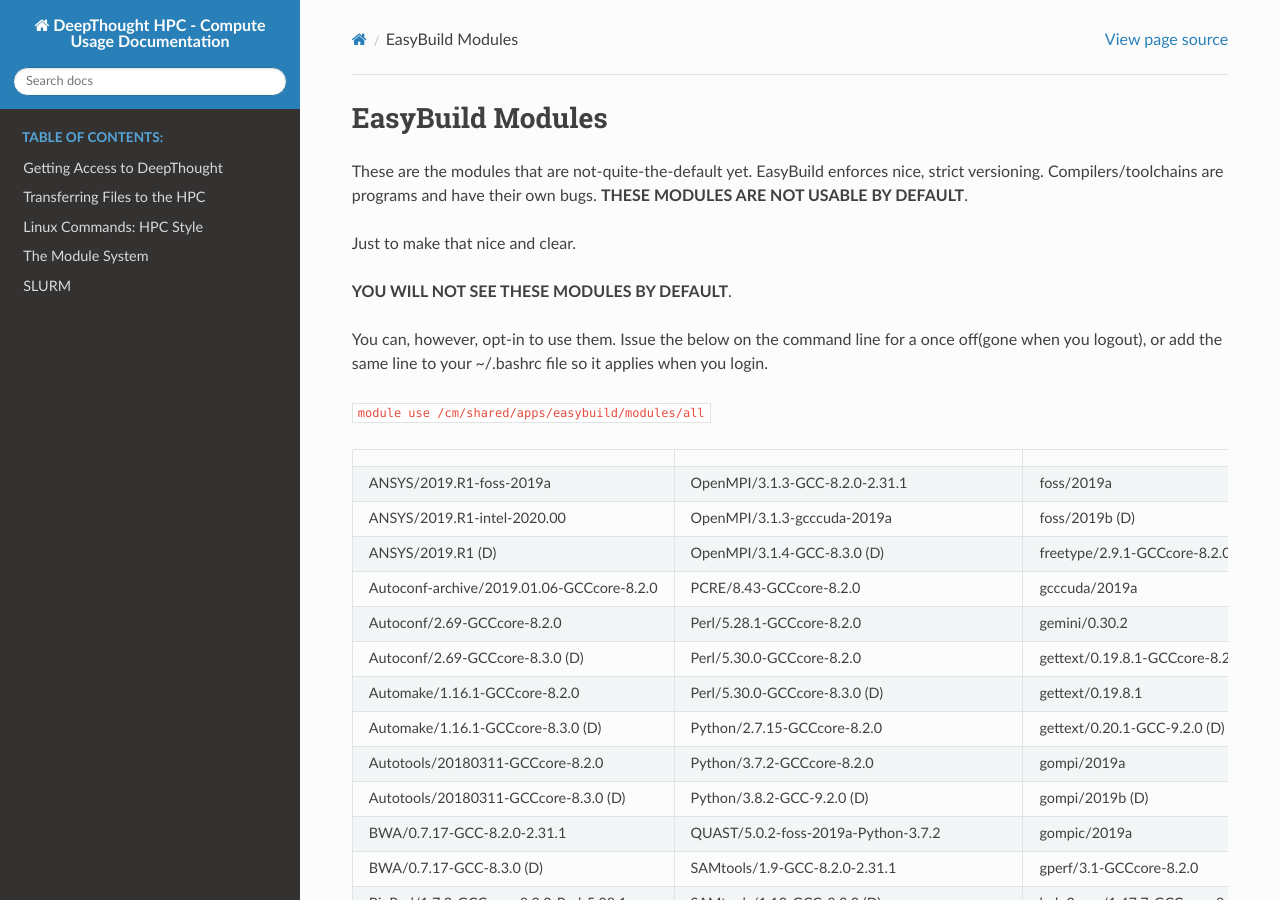
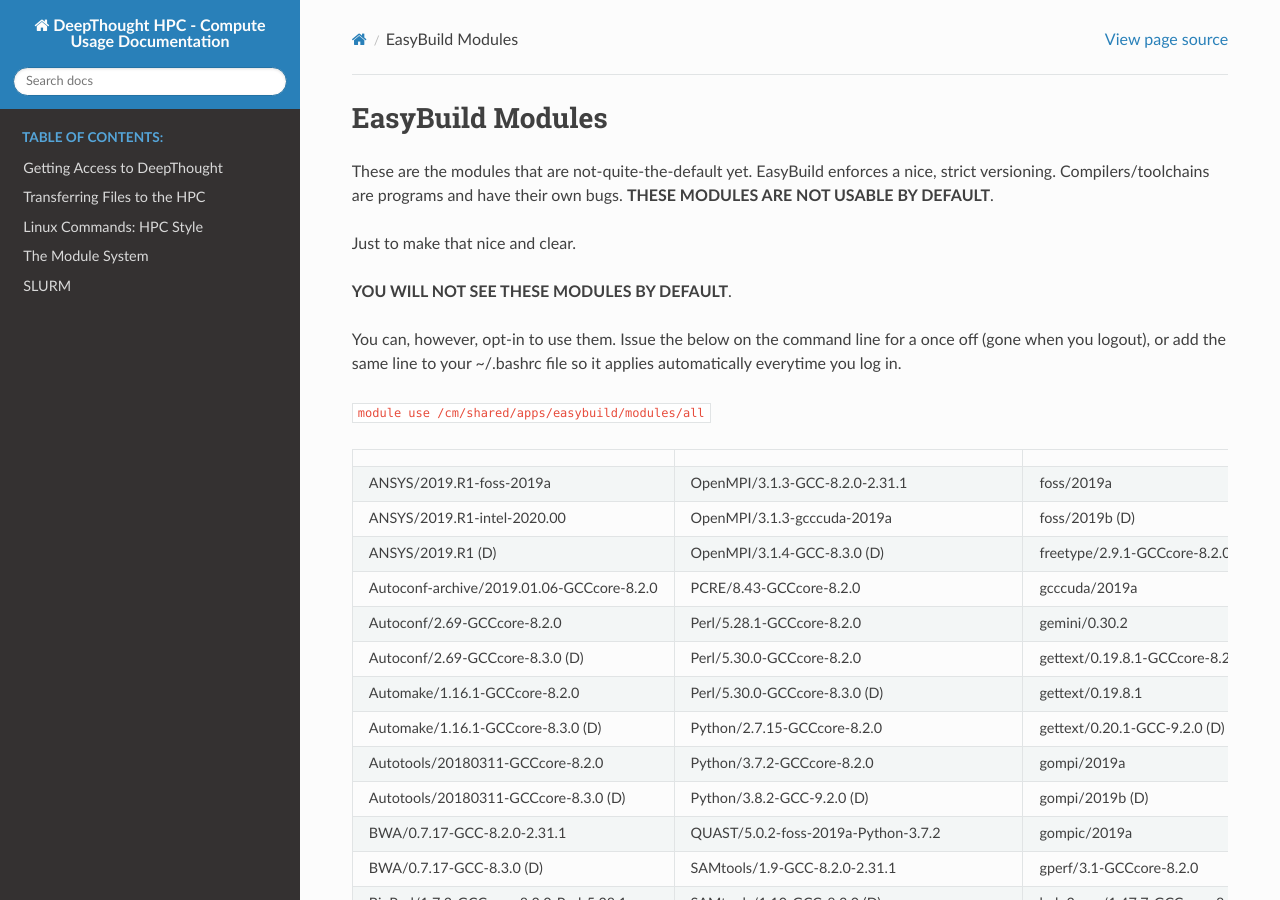
Before and after one commit to flindersuni/DeepThoughtHPC-docs, a Sphinx documentation site: the page built from docs/source/ModuleSystem/EasyBuildModules.md, in a window 1280 px wide and 900 px high. Built offline with Sphinx 7.4.7 and the Read the Docs theme 2.0.0, drawn with Linux system fonts in a browser that asks for light colours.

```diff
--- a/docs/source/ModuleSystem/EasyBuildModules.md
+++ b/docs/source/ModuleSystem/EasyBuildModules.md
@@ -1,12 +1,12 @@
 # EasyBuild Modules
 
-These are the modules that are not-quite-the-default yet. EasyBuild enforces nice, strict versioning. Compilers/toolchains are programs and have their own bugs. **THESE MODULES ARE NOT USABLE BY DEFAULT**.
+These are the modules that are not-quite-the-default yet. EasyBuild enforces a nice, strict versioning. Compilers/toolchains are programs and have their own bugs. **THESE MODULES ARE NOT USABLE BY DEFAULT**.
 
 Just to make that nice and clear.
 
 **YOU WILL NOT SEE THESE MODULES BY DEFAULT**.
 
-You can, however, opt-in to use them. Issue the below on the command line for a once off(gone when you logout), or add the same line to your ~/.bashrc file so it applies when you login.
+You can, however, opt-in to use them. Issue the below on the command line for a once off (gone when you logout), or add the same line to your ~/.bashrc file so it applies automatically everytime you log in.
 
 `module use /cm/shared/apps/easybuild/modules/all`
 
```
